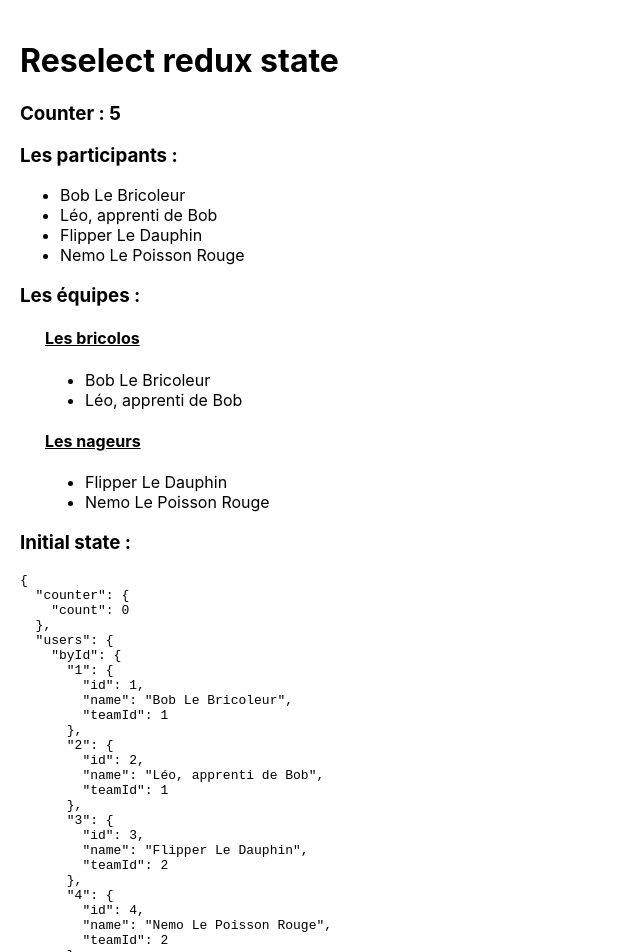
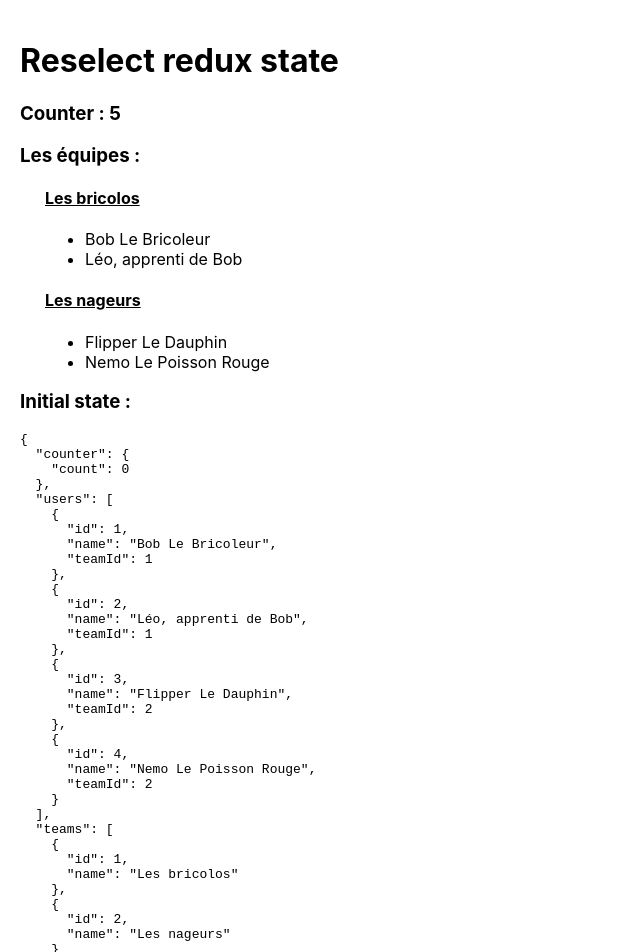
Before and after one commit to AlexGeb/formation-reselect, a React (Create React App) app: page / in a window 1280 px wide. Shown: the top 952 px of the page, without its empty margins (0-640 px from the left). Built offline with nearby package versions, Linux system fonts and the light colour scheme.

Commit message:
Use simpler redux store

```diff
--- a/src/App.js
+++ b/src/App.js
@@ -1,6 +1,5 @@
 import React, { Component } from 'react';
 import Counter from './Counter';
-import Users from './Users';
 import UsersByTeam from './UsersByTeam';
 import store from './store';
 
@@ -13,8 +12,6 @@
       <div>
         <h1>Reselect redux state</h1>
         <Counter />
-        <h3>Les participants : </h3>
-        <Users />
         <h3>Les équipes : </h3>
         <div style={{ marginLeft: 25 }}>
           <UsersByTeam teamId={1} />
--- a/src/Users.js
+++ /dev/null
@@ -1,23 +0,0 @@
-import React from 'react';
-import { connect } from 'react-redux';
-import { createSelector } from 'reselect';
-
-export const Users = ({ users }) => {
-  console.log('render Users');
-  return (
-    <ul>
-      {users.map(user => (
-        <li key={user.id}>{user.name}</li>
-      ))}
-    </ul>
-  );
-};
-
-const usersSelector = createSelector(
-  [state => state.users.byId],
-  usersById => Object.values(usersById)
-);
-
-const mapStateToProps = state => ({ users: usersSelector(state) });
-
-export default connect(mapStateToProps)(Users);
--- a/src/UsersByTeam.js
+++ b/src/UsersByTeam.js
@@ -16,18 +16,17 @@
   );
 };
 
+const teamIdSelector = (_, props) => props.teamId;
+const teamsSelector = state => state.teams;
+const usersSelector = state => state.users;
+
 const teamSelector = createSelector(
-  [
-    (state, props) => props.teamId,
-    state => state.teams.byId,
-    state => state.users.byId
-  ],
-  (teamId, teamsById, usersById) => {
-    const team = teamsById[teamId];
-    const users = Object.values(usersById).filter(
-      user => user.teamId === teamId
-    );
-    return { ...team, users };
+  [teamIdSelector, teamsSelector, usersSelector],
+  (teamId, teams, users) => {
+    return {
+      ...teams.find(team => team.id === teamId),
+      users: users.filter(user => user.teamId === teamId)
+    };
   }
 );
 
--- a/src/reducer.js
+++ b/src/reducer.js
@@ -10,23 +10,16 @@
 };
 
 const usersReducer = (
-  state = {
-    byId: {
-      1: { id: 1, name: 'Bob Le Bricoleur', teamId: 1 },
-      2: { id: 2, name: 'Léo, apprenti de Bob', teamId: 1 },
-      3: { id: 3, name: 'Flipper Le Dauphin', teamId: 2 },
-      4: { id: 4, name: 'Nemo Le Poisson Rouge', teamId: 2 }
-    }
-  }
+  state = [
+    { id: 1, name: 'Bob Le Bricoleur', teamId: 1 },
+    { id: 2, name: 'Léo, apprenti de Bob', teamId: 1 },
+    { id: 3, name: 'Flipper Le Dauphin', teamId: 2 },
+    { id: 4, name: 'Nemo Le Poisson Rouge', teamId: 2 }
+  ]
 ) => state;
 
 const teamsReducer = (
-  state = {
-    byId: {
-      1: { name: 'Les bricolos' },
-      2: { name: 'Les nageurs' }
-    }
-  }
+  state = [{ id: 1, name: 'Les bricolos' }, { id: 2, name: 'Les nageurs' }]
 ) => state;
 
 export default combineReducers({
```
